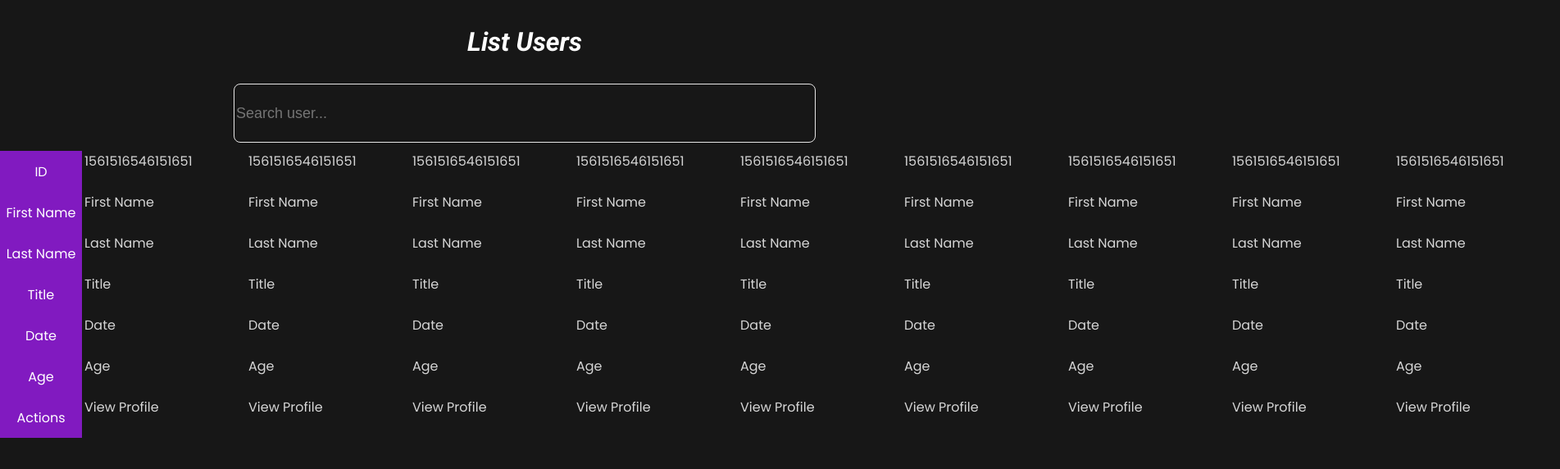
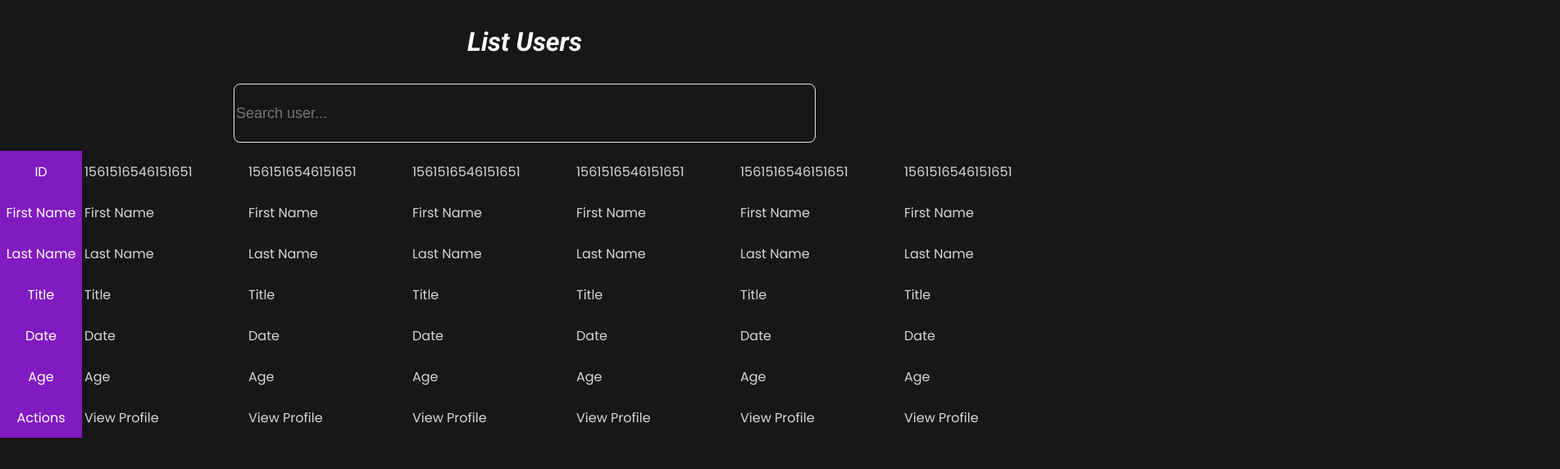
Before and after one commit to Jhhonatta/intermediate-challenge, a React (Vite) app: page / in a window 1280 px wide. Shown: the top 572 px of the page at 82% size, 1903 px wide, since content can reach past the window. Built offline with nearby package versions, Linux system fonts and the light colour scheme; no server answers; a web font is replaced by a local one.

Commit message:
Api rest ListUser

```diff
--- a/src/components/listUsers/index.tsx
+++ b/src/components/listUsers/index.tsx
@@ -1,6 +1,18 @@
+import api from "../../services/api";
 import { ContainerListUser } from "./style";
 
+const listUser = async () => {
+  const result = await api.get(
+    `?page=1&results=10&seed=abc&inc=gender,name,dob,id`
+  );
+  const list = result.data.results;
+
+  return list;
+};
+
 const ListUsers = () => {
+  listUser();
+
   return (
     <>
       <ContainerListUser>
@@ -13,6 +25,7 @@
           <li className="columnLi">Age</li>
           <li className="columnLi">Actions</li>
         </ul>
+
         <ul className="columnTables">
           <li>1561516546151651</li>
           <li>First Name</li>
--- a/src/components/listUsers/style.ts
+++ b/src/components/listUsers/style.ts
@@ -3,6 +3,7 @@
 export const ContainerListUser = styled.div`
   display: flex;
   margin-top: 10px;
+  overflow: scroll;
 
   ul {
     width: max-content;
@@ -25,5 +26,8 @@
     font-family: Poppins;
     height: 50px;
     width: 200px;
+
+    display: flex;
+    align-items: center;
   }
 `;
```
